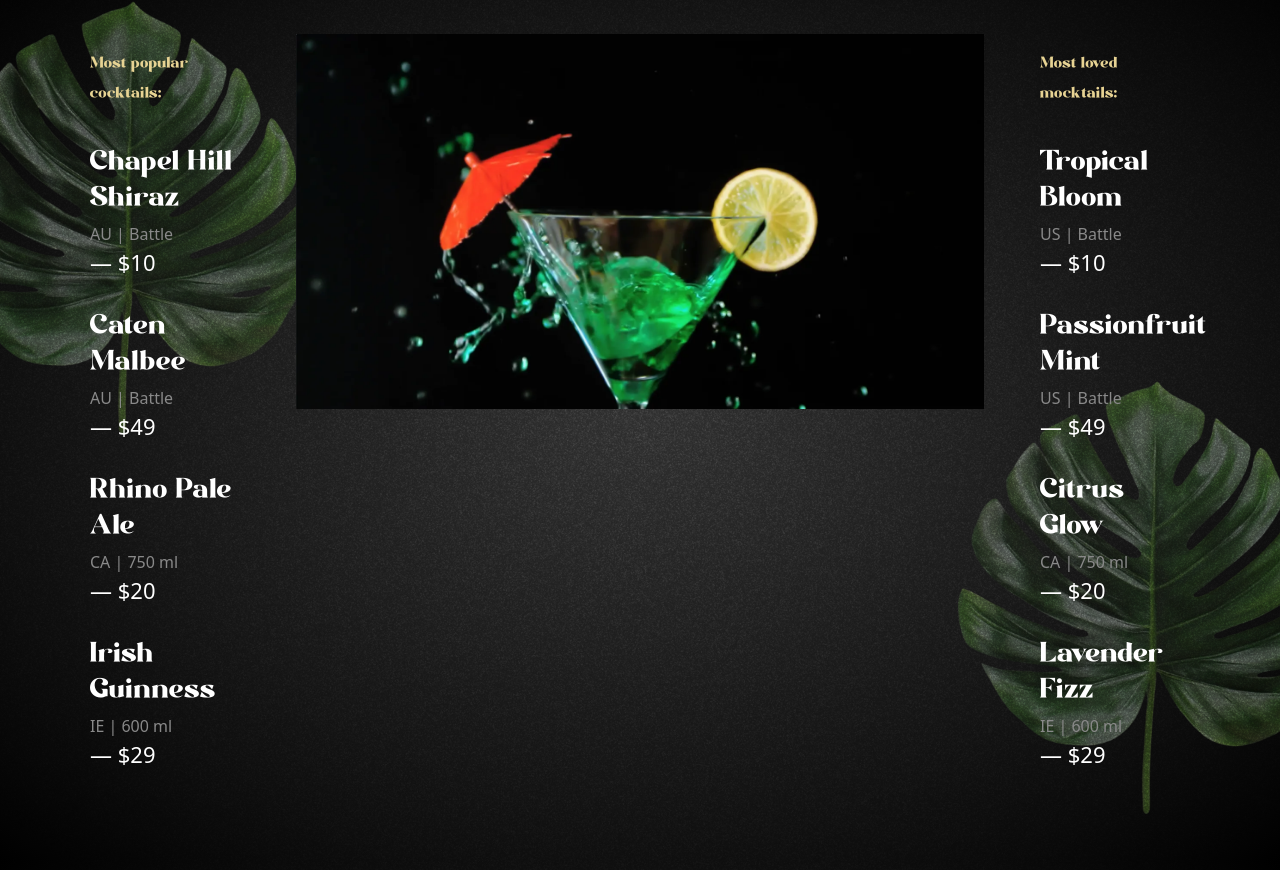
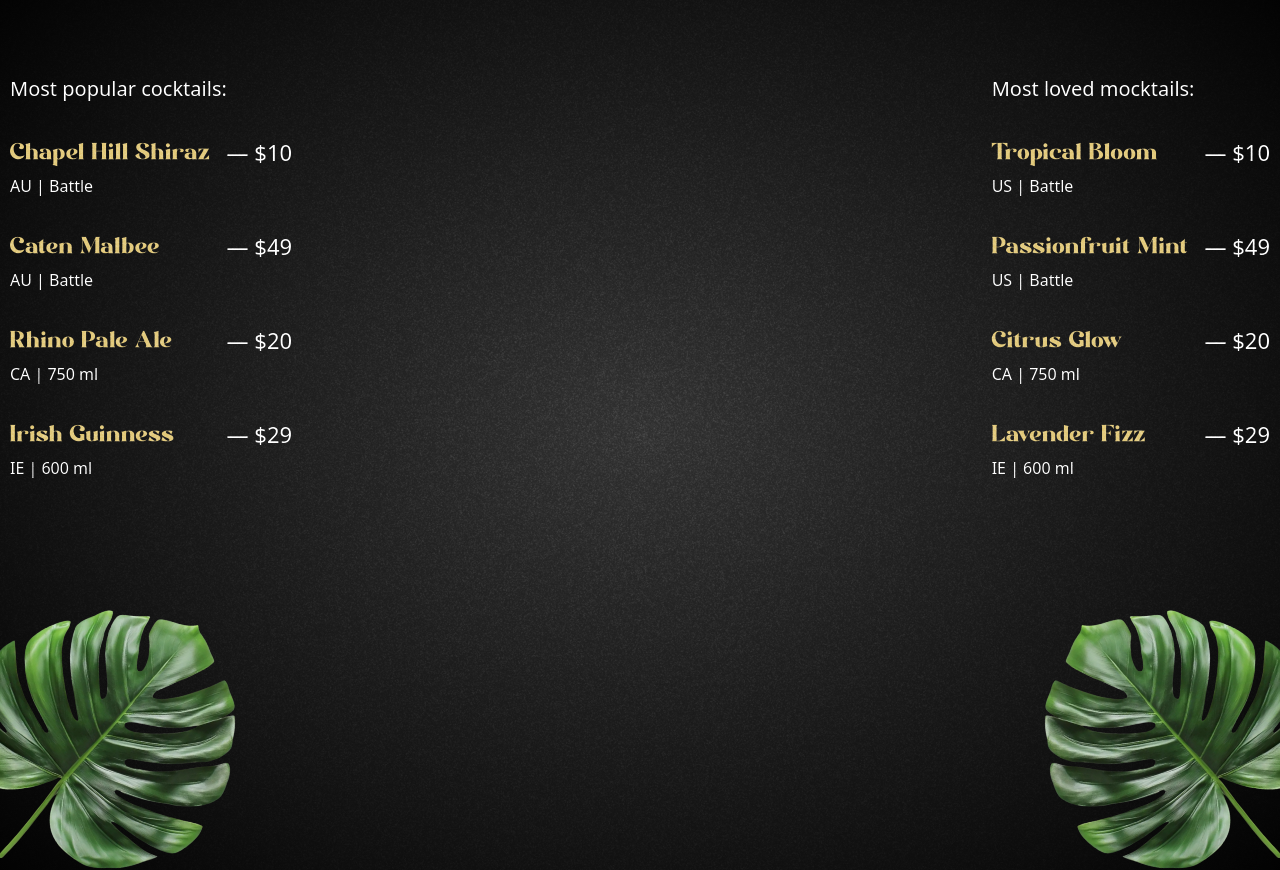
Before and after one commit to MarinaSirenko-git/cocktail-landing, a Vue app: page / in a window 1280 px wide. Shown: the part 846-1716 px from the top of the page. Built offline with nearby package versions, Linux system fonts and the light colour scheme; a web font is replaced by a local one.

Commit message:
style(menu): refine list layout and decorative leaves
Co-authored-by: Cursor <cursoragent@cursor.com>

```diff
--- a/src/sections/MenuSection.vue
+++ b/src/sections/MenuSection.vue
@@ -1,6 +1,4 @@
 <script setup lang="ts">
-import menuWebp from '../assets/images/menu-cocktail-center.webp'
-import menuPng from '../assets/images/menu-cocktail-center.png'
 import monsteraWebp from '../assets/images/decorative-monstera-leaf.webp'
 import monsteraPng from '../assets/images/decorative-monstera-leaf.png'
 
@@ -29,24 +27,24 @@ const lovedMocktails: MenuItem[] = [
   <section
     id="menu"
     aria-labelledby="menu-title-left"
-    class="relative overflo-x-hidden bg-section-radial py-16 md:py-24"
+    class="relative overflow-x-hidden bg-section-radial pt-[120px] pb-[420px]"
   >
-    <div class="relative z-10 mx-auto grid max-w-[1260px] gap-10 px-5 lg:grid-cols-[minmax(0,1fr)_auto_minmax(0,1fr)] lg:items-start lg:gap-10 lg:px-20">
+    <div class="relative container flex-between">
       <div aria-labelledby="menu-title-left" class="space-y-9">
         <h2
           id="menu-title-left"
-          class="font-display text-xl text-accent lg:text-[20px] lg:leading-[30px]"
+          class="text-xl lg:text-[20px] lg:leading-[30px]"
         >
           Most popular cocktails:
         </h2>
         <ul class="space-y-9">
           <li v-for="item in popularCocktails" :key="item.name">
-            <article class="space-y-1">
-              <h3 class="font-display text-2xl leading-none text-foreground lg:text-[36px]">
+            <article class="grid grid-cols-[1fr_auto] grid-rows-[auto_auto] gap-x-4 gap-y-1">
+              <h3 class="col-start-1 row-start-1 font-display text-[30px] leading-none text-accent">
                 {{ item.name }}
               </h3>
-              <p class="text-base leading-6 text-muted-subtle">{{ item.meta }}</p>
-              <p class="text-[22px] font-medium leading-6 text-foreground">
+              <p class="col-start-1 row-start-2 text-base leading-6">{{ item.meta }}</p>
+              <p class="col-start-2 row-start-1 justify-self-end text-[22px] font-medium leading-6 text-foreground">
                 <span aria-hidden="true">—</span>
                 {{ item.price }}
               </p>
@@ -55,36 +53,21 @@ const lovedMocktails: MenuItem[] = [
         </ul>
       </div>
 
-      <figure class="mx-auto w-full max-w-[360px] lg:-mt-4 lg:max-w-[720px] lg:px-4">
-        <picture>
-          <source :srcset="menuWebp" type="image/webp" />
-          <img
-            :src="menuPng"
-            alt="Cocktail in a martini glass"
-            width="720"
-            height="643"
-            decoding="async"
-            loading="lazy"
-            class="mx-auto w-full"
-          />
-        </picture>
-      </figure>
-
       <div aria-labelledby="menu-title-right" class="space-y-9">
         <h2
           id="menu-title-right"
-          class="font-display text-xl text-accent lg:text-[20px] lg:leading-[30px]"
+          class="text-xl lg:text-[20px] lg:leading-[30px]"
         >
           Most loved mocktails:
         </h2>
         <ul class="space-y-9">
           <li v-for="item in lovedMocktails" :key="item.name">
-            <article class="space-y-1">
-              <h3 class="font-display text-2xl leading-none text-foreground lg:text-[36px]">
+            <article class="grid grid-cols-[1fr_auto] grid-rows-[auto_auto] gap-x-4 gap-y-1">
+              <h3 class="col-start-1 row-start-1 font-display text-[30px] leading-none text-accent">
                 {{ item.name }}
               </h3>
-              <p class="text-base leading-6 text-muted-subtle">{{ item.meta }}</p>
-              <p class="text-[22px] font-medium leading-6 text-foreground">
+              <p class="col-start-1 row-start-2 text-base leading-6">{{ item.meta }}</p>
+              <p class="col-start-2 row-start-1 justify-self-end text-[22px] font-medium leading-6 text-foreground">
                 <span aria-hidden="true">—</span>
                 {{ item.price }}
               </p>
@@ -94,30 +77,30 @@ const lovedMocktails: MenuItem[] = [
       </div>
     </div>
 
-    <picture class="pointer-events-none absolute -left-24 top-10 z-0 hidden opacity-50 lg:block">
+    <picture class="pointer-events-none absolute -left-15 bottom-0 z-10">
       <source :srcset="monsteraWebp" type="image/webp" />
       <img
         :src="monsteraPng"
         alt=""
-        width="448"
-        height="448"
+        width="317"
+        height="317"
         decoding="async"
         loading="lazy"
         aria-hidden="true"
-        class="size-[448px] max-w-none"
+        class="size-[317px] max-w-none rotate-[42deg] scale-x-[-1]"
       />
     </picture>
-    <picture class="pointer-events-none absolute -right-24 bottom-10 z-0 hidden opacity-50 lg:block">
+    <picture class="pointer-events-none absolute -right-15 bottom-0 z-10">
       <source :srcset="monsteraWebp" type="image/webp" />
       <img
         :src="monsteraPng"
         alt=""
-        width="448"
-        height="448"
+        width="317"
+        height="317"
         decoding="async"
         loading="lazy"
         aria-hidden="true"
-        class="size-[448px] max-w-none"
+        class="size-[317px] max-w-none rotate-[-42deg]"
       />
     </picture>
 
```
